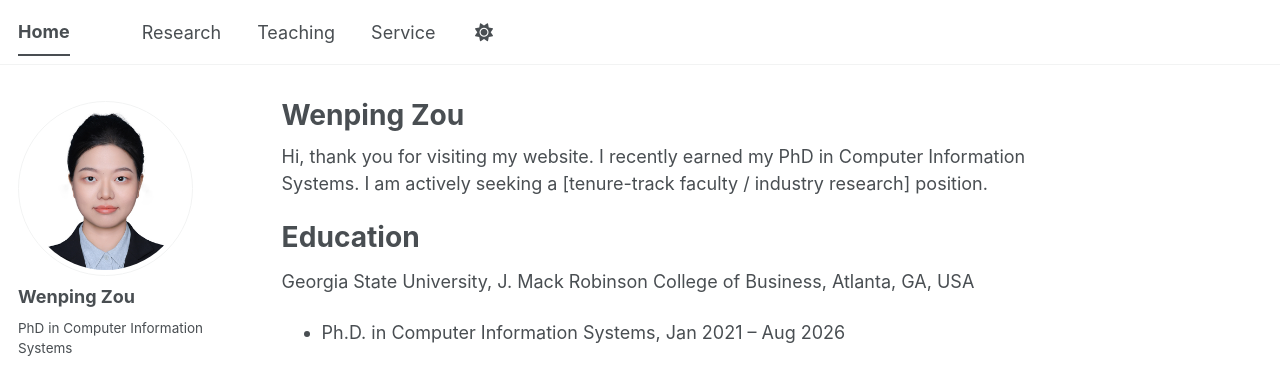
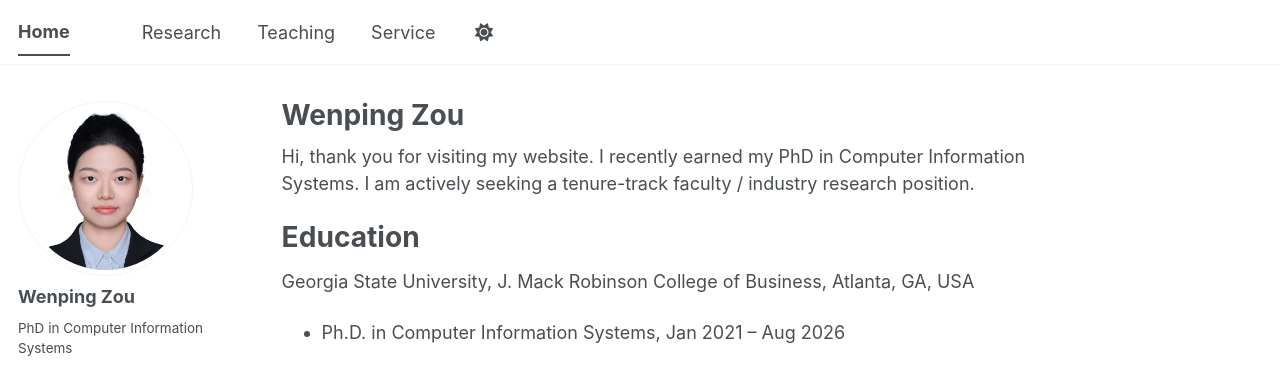
Before and after one commit to wenping-zou/wenping-zou.github.io, a Jekyll site: the page built from _pages/about.md, in a window 1280 px wide and 1102 px high. Shown: the top 366 px of the window. Built offline with Jekyll 4.4.1, drawn with Linux system fonts in a browser that asks for light colours; a style sheet for code colours, icons or effects is not loaded.

```diff
--- a/_pages/about.md
+++ b/_pages/about.md
@@ -7,7 +7,7 @@ redirect_from:
   - /about.html
 ---
 
-Hi, thank you for visiting my website.  I recently earned my PhD in Computer Information Systems.  I am actively seeking a [tenure-track faculty / industry research] position.
+Hi, thank you for visiting my website.  I recently earned my PhD in Computer Information Systems.  I am actively seeking a tenure-track faculty / industry research position.
 
 Education
 ======
```
